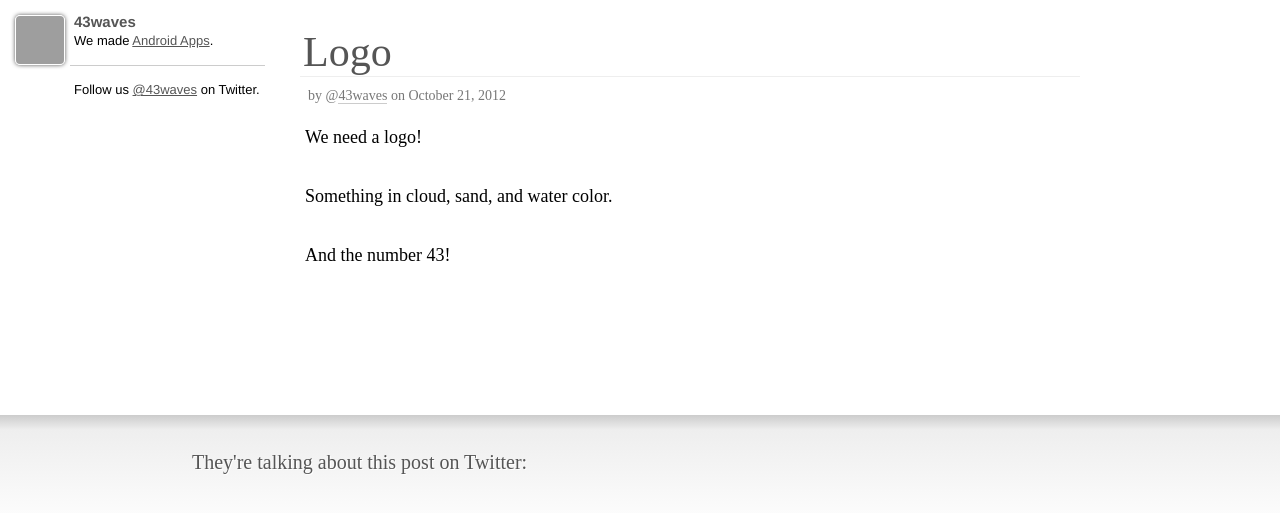
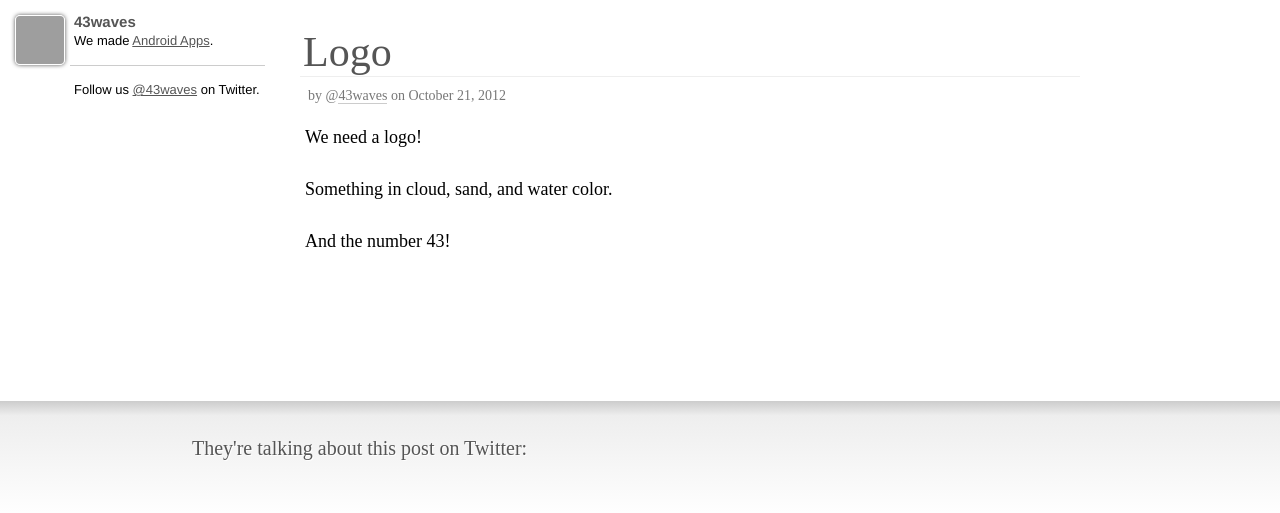
Before and after one commit to 43waves/43waves.github.io, a Jekyll site: the page built from _posts/2012-10-21-logo.md, in a window 1280 px wide. Shown: the top 513 px of the page. Built offline with Jekyll 4.4.1, drawn with Linux system fonts in a browser that asks for light colours; nearby versions of some CDN libraries; Markdown is read by kramdown in place of the engine named in the settings; comment, search, counter and statistics services are not loaded; grey boxes are pictures that could not be loaded.

Commit message:
Update styles css

```diff
--- a/css/styles.css
+++ b/css/styles.css
@@ -139,7 +139,7 @@ h3 {
 
 #post p {
   margin-left: 5px;
-  margin-bottom: 1.6em;
+  margin-bottom: 1.2em;
   line-height: 1.7em;
 }
 
```
